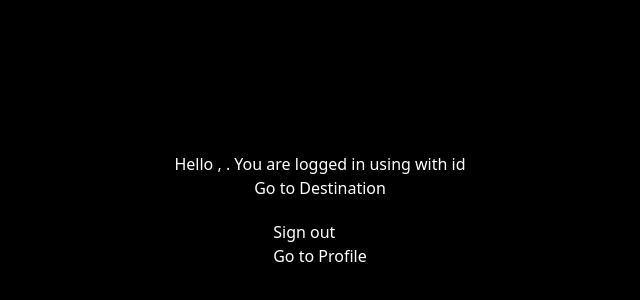
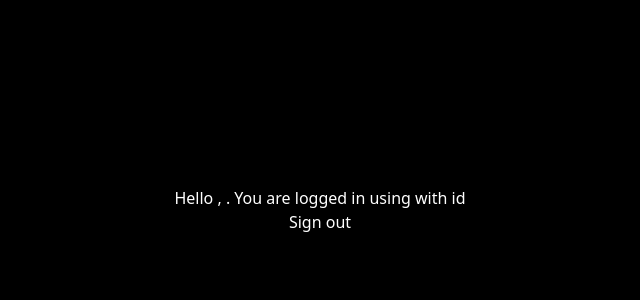
Before and after one commit to Ayham-Kamal/next-js-victory-lap, a Next.js app: page /protected in a window 1280 px wide. Shown: the part 190-490 px from the top of the page, without its empty margins (320-960 px from the left). Built offline with nearby package versions, Linux system fonts and the light colour scheme; no server answers; the database is empty.

Commit message:
Added minor changes to page.tsx in protected

```diff
--- a/app/protected/page.tsx
+++ b/app/protected/page.tsx
@@ -17,15 +17,7 @@ export default async function ProtectedPage() {
     <div className="flex h-screen bg-black">
       <div className="w-screen h-screen flex flex-col space-y-5 justify-center items-center text-white">
         Hello {userName?.firstname}, {userName?.lastname}. You are logged in
-        using
-        {session?.user?.email} with id {userID?.id}
-        <Link
-          href={{
-            pathname: "/protected/testSecurity",
-          }}
-        >
-          Go to Destination
-        </Link>
+        using {session?.user?.email} with id {userID?.id}
         <SignOut />
       </div>
     </div>
@@ -43,8 +35,6 @@ function SignOut() {
       >
         <button type="submit">Sign out</button>
       </form>
-
-      <Link href={"/protected/profile"}>Go to Profile</Link>
     </div>
   );
 }
```
